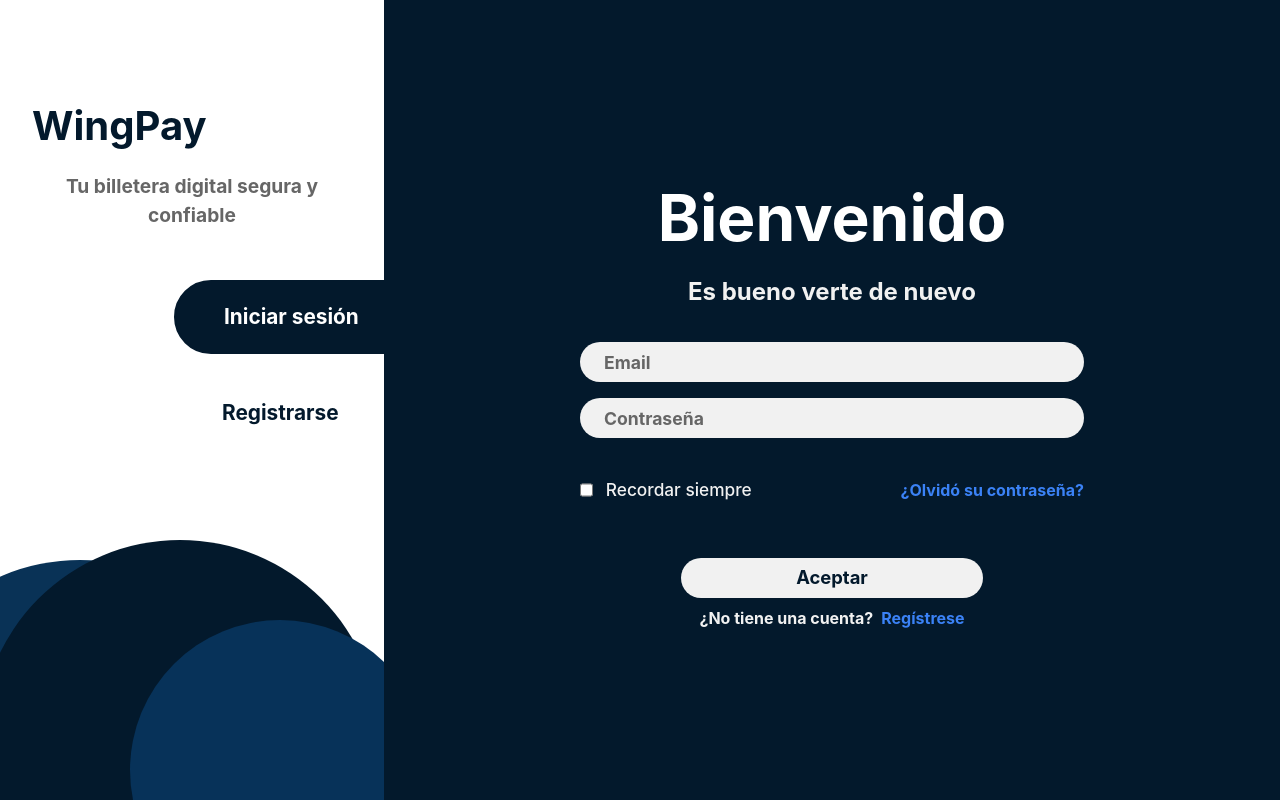
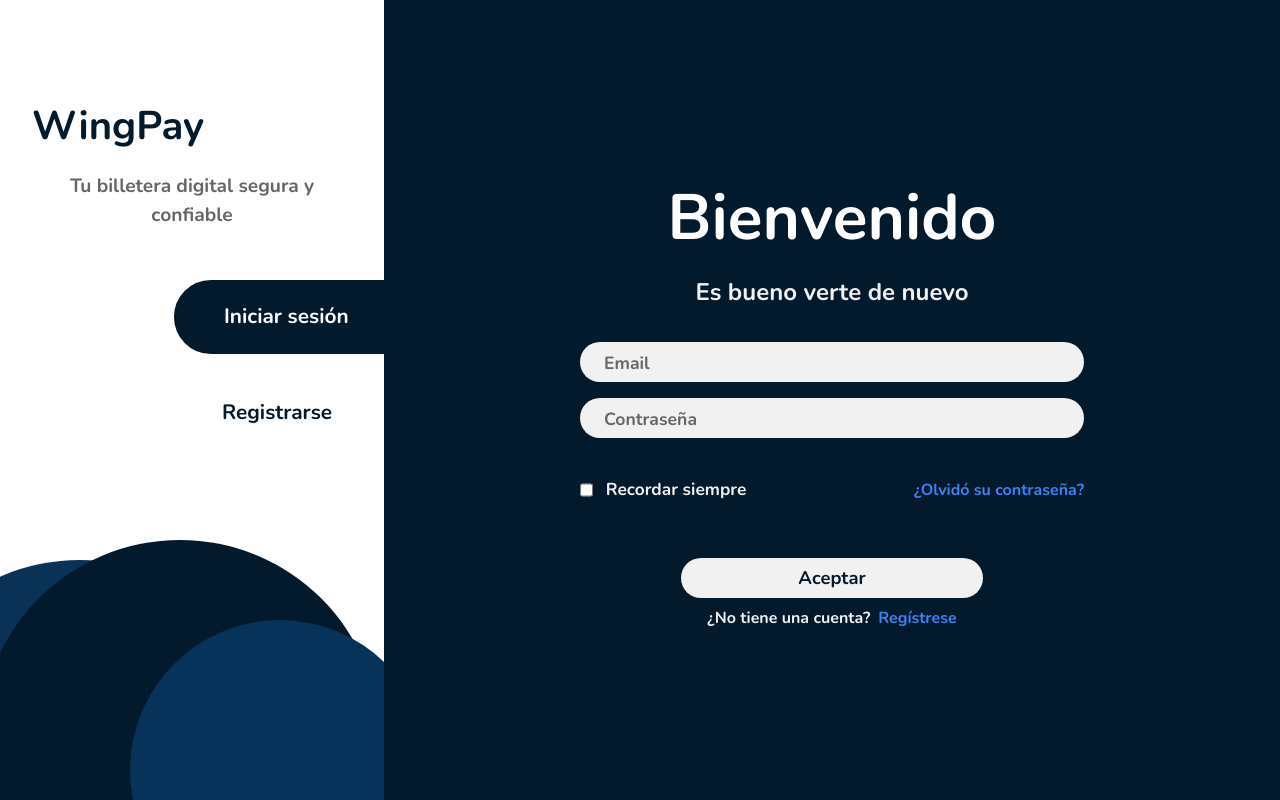
Before and after one commit to Lchiossone2004/TP_HCI, a Vue app in the folder tp-hci-g3/: page / in a window 1280 px wide. Built offline with nearby package versions, Linux system fonts and the light colour scheme.

Commit message:
Update App.vue

```diff
--- a/tp-hci-g3/src/App.vue
+++ b/tp-hci-g3/src/App.vue
@@ -43,10 +43,12 @@ body {
   min-height: 100vh;
   background-color: #e6e6e6;
 }
-
+.v-application {
+  font-family: 'Nunito', sans-serif !important;
+}
 
 .app-container {
-  font-family: 'Inter', sans-serif;
+
   -webkit-font-smoothing: antialiased;
   -moz-osx-font-smoothing: grayscale;
   text-align: center;
```
